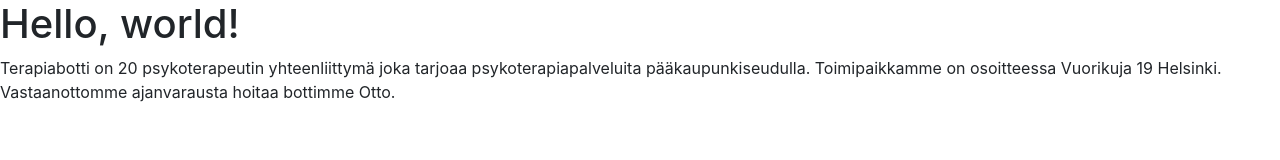
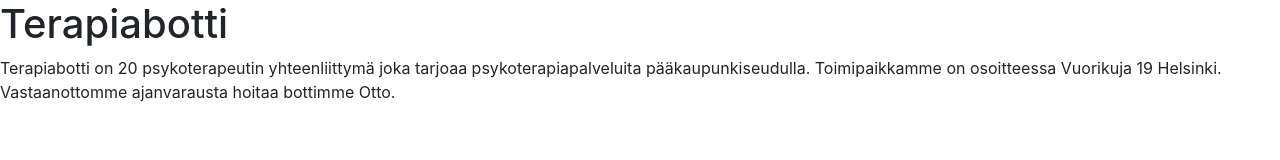
Before and after one commit to chilpura/terapiabotti, a plain HTML site: page index.html in a window 1280 px wide. Drawn offline with nearby package versions, Linux system fonts and the light colour scheme.

Commit message:
Update index.html

```diff
--- a/index.html
+++ b/index.html
@@ -11,7 +11,7 @@
     <title>Terapiabotti</title>
   </head>
   <body>
-    <h1>Hello, world!</h1>
+    <h1>Terapiabotti</h1>
     <p>Terapiabotti on 20 psykoterapeutin yhteenliittymä joka tarjoaa psykoterapiapalveluita pääkaupunkiseudulla. Toimipaikkamme on osoitteessa Vuorikuja 19 Helsinki. Vastaanottomme ajanvarausta hoitaa bottimme Otto.</p>
     <!-- Optional JavaScript -->
     <!-- jQuery first, then Popper.js, then Bootstrap JS -->
```
